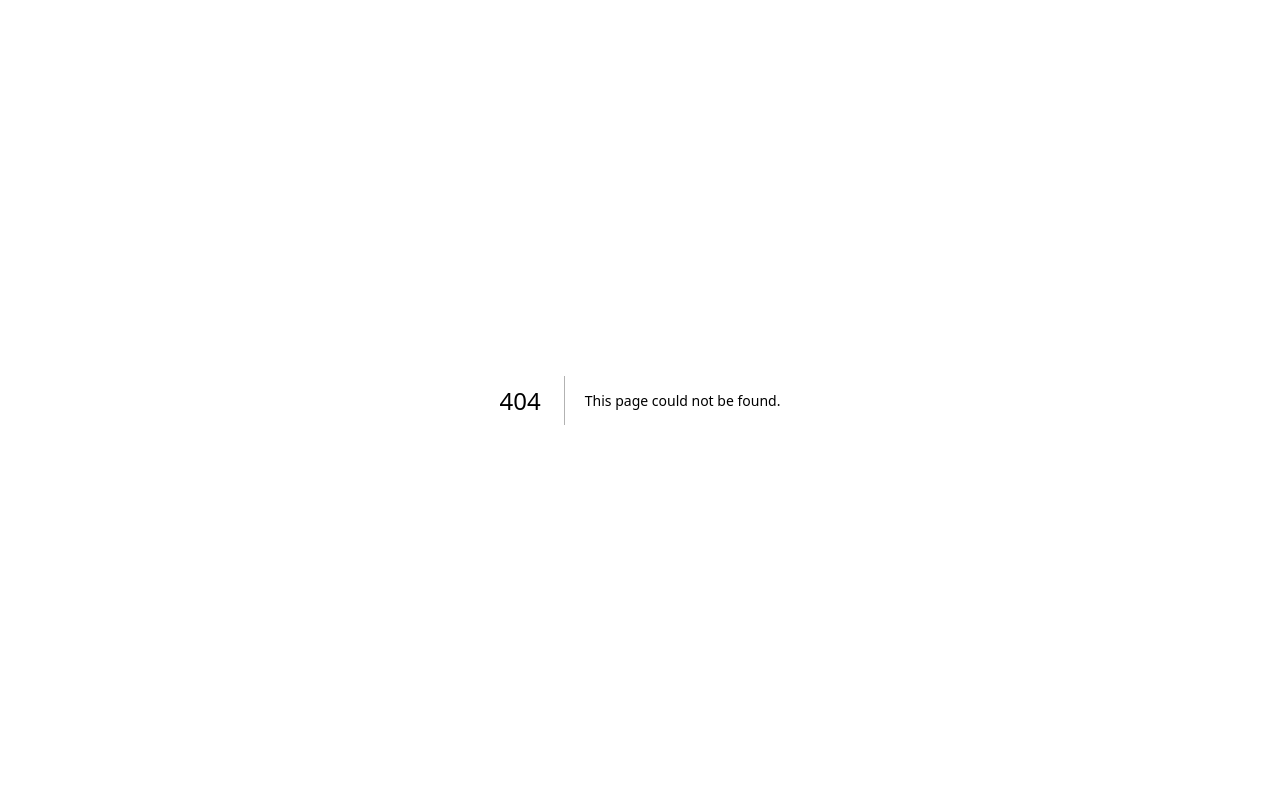
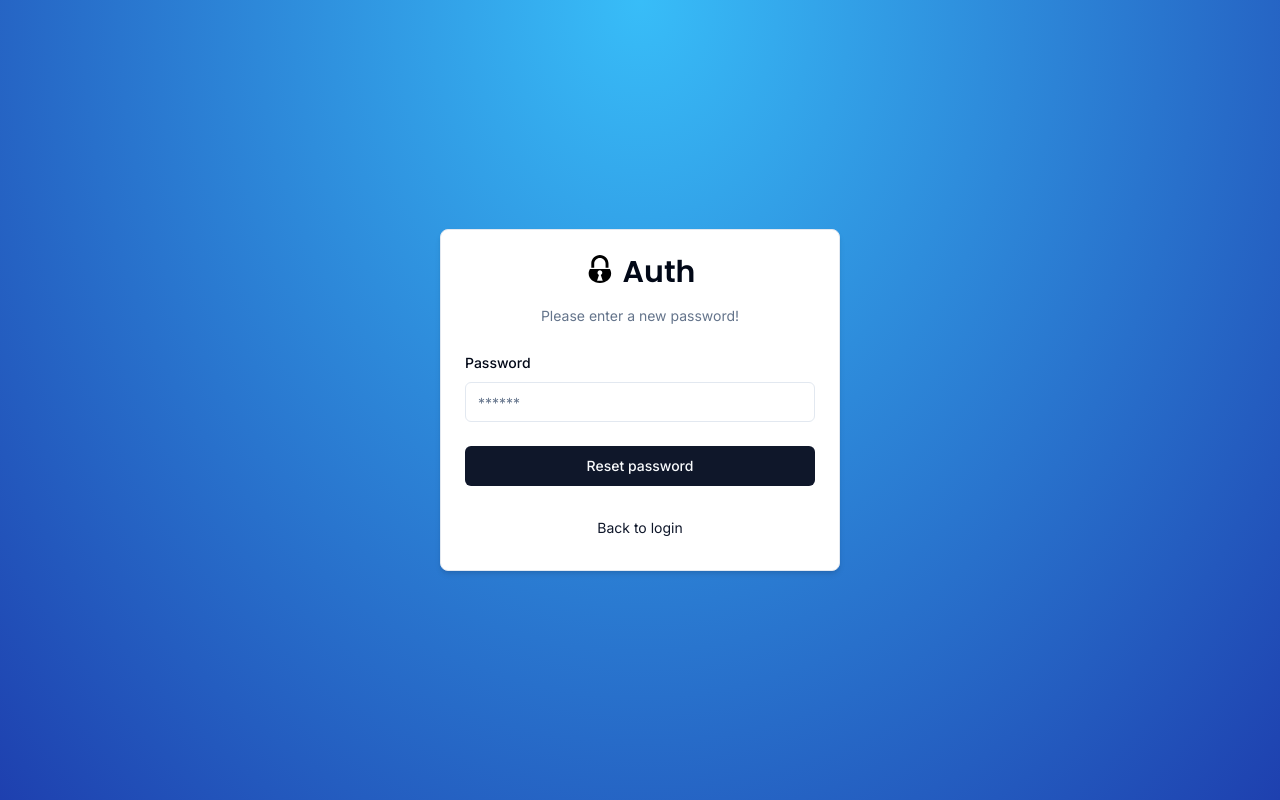
Before and after one commit to Hamid-Ali99/Nextjs-Authentication, a Next.js app: page /auth/new-password in a window 1280 px wide. Before the commit this address had no page. Built offline with nearby package versions, Linux system fonts and the light colour scheme.

Commit message:
add password reset form

```diff
--- /dev/null
+++ b/actions/new-password.ts
@@ -0,0 +1,56 @@
+"use server";
+import * as z from "zod";
+import bcrypt from "bcryptjs";
+
+import { getPasswordResetTokenByToken } from "@/data/password-reset-token";
+import { NewPasswordSchema } from "@/schemas";
+import { getUserByEmail } from "@/data/user";
+import { db } from "@/lib/db";
+
+export const newPassword = async (
+  values: z.infer<typeof NewPasswordSchema>,
+  token?: string | null
+) => {
+  if (!token) {
+    return { error: "Missing token!" };
+  }
+
+  const validateFields = NewPasswordSchema.safeParse(values);
+
+  if (!validateFields.success) {
+    return { error: "Invalid fields!" };
+  }
+
+  const { password } = validateFields.data;
+
+  const existingToken = await getPasswordResetTokenByToken(token);
+
+  if (!existingToken) {
+    return { error: "Invalid token!" };
+  }
+
+  const hasExpired = new Date(existingToken.expires) < new Date();
+
+  if (hasExpired) {
+    return { error: "Token expired!" };
+  }
+
+  const existingUser = await getUserByEmail(existingToken.email);
+
+  if (!existingUser) {
+    return { error: "Email not found!" };
+  }
+
+  const hashedPassword = await bcrypt.hash(password, 10);
+
+  await db.user.update({
+    where: { id: existingUser.id },
+    data: { password: hashedPassword },
+  });
+
+  await db.passwordResetToken.delete({
+    where: { id: existingToken.id },
+  });
+
+  return { success: "Password updated!" };
+};
--- /dev/null
+++ b/app/auth/new-password/page.tsx
@@ -0,0 +1,7 @@
+import NewPasswordForm from "@/components/auth/new-password-form";
+
+const NewPasswordPage = () => {
+  return <NewPasswordForm />;
+};
+
+export default NewPasswordPage;
--- /dev/null
+++ b/components/auth/new-password-form.tsx
@@ -0,0 +1,90 @@
+"use client";
+import { useState, useTransition } from "react";
+import * as z from "zod";
+import { useForm } from "react-hook-form";
+import { zodResolver } from "@hookform/resolvers/zod";
+import { useSearchParams } from "next/navigation";
+
+import { NewPasswordSchema } from "@/schemas";
+import CardWrapper from "@/components/auth/card-wrapper";
+import {
+  Form,
+  FormControl,
+  FormField,
+  FormItem,
+  FormLabel,
+  FormMessage,
+} from "@/components/ui/form";
+import { Input } from "@/components/ui/input";
+import { FormError } from "@/components/form-error";
+import { FormSuccess } from "@/components/form-success";
+import { Button } from "@/components/ui/button";
+import { newPassword } from "@/actions/new-password";
+
+const NewPasswordForm = () => {
+  const searchParams = useSearchParams();
+  const token = searchParams.get("token");
+
+  const [error, setError] = useState<string | undefined>("");
+  const [success, setSuccess] = useState<string | undefined>("");
+  const [isPending, startTransition] = useTransition();
+
+  const form = useForm<z.infer<typeof NewPasswordSchema>>({
+    resolver: zodResolver(NewPasswordSchema),
+    defaultValues: {
+      password: "",
+    },
+  });
+
+  const onSubmit = (values: z.infer<typeof NewPasswordSchema>) => {
+    setError("");
+    setSuccess("");
+
+    startTransition(() => {
+      newPassword(values, token).then((data) => {
+        setError(data?.error);
+        setSuccess(data?.success);
+      });
+    });
+  };
+
+  return (
+    <CardWrapper
+      headerLabel="Please enter a new password!"
+      backButtonLabel="Back to login"
+      backButtonHref="/auth/login"
+    >
+      <Form {...form}>
+        <form onSubmit={form.handleSubmit(onSubmit)} className="space-y-6">
+          <div className="space-y-4">
+            <FormField
+              control={form.control}
+              name="password"
+              render={({ field }) => (
+                <FormItem>
+                  <FormLabel>Password</FormLabel>
+                  <FormControl>
+                    <Input
+                      {...field}
+                      disabled={isPending}
+                      placeholder="******"
+                      type="password"
+                    />
+                  </FormControl>
+                  <FormMessage />
+                </FormItem>
+              )}
+            />
+          </div>
+          <FormError message={error} />
+          <FormSuccess message={success} />
+          <Button type="submit" disabled={isPending} className="w-full">
+            Reset password
+          </Button>
+        </form>
+      </Form>
+    </CardWrapper>
+  );
+};
+
+export default NewPasswordForm;
--- a/schemas/index.ts
+++ b/schemas/index.ts
@@ -26,3 +26,9 @@
     message: "Email is required",
   }),
 });
+
+export const NewPasswordSchema = z.object({
+  password: z.string().min(6, {
+    message: "Minimum 6 characters required",
+  }),
+});
```
